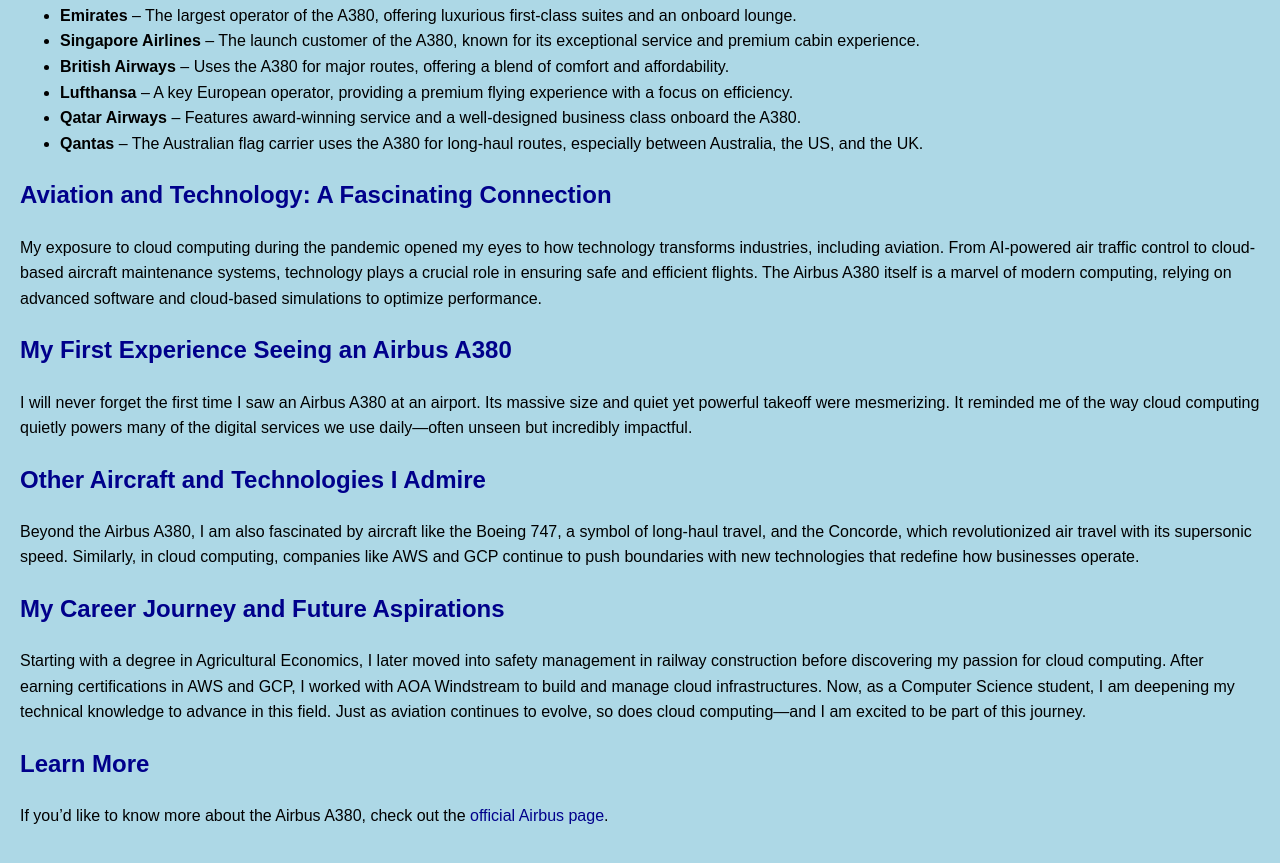
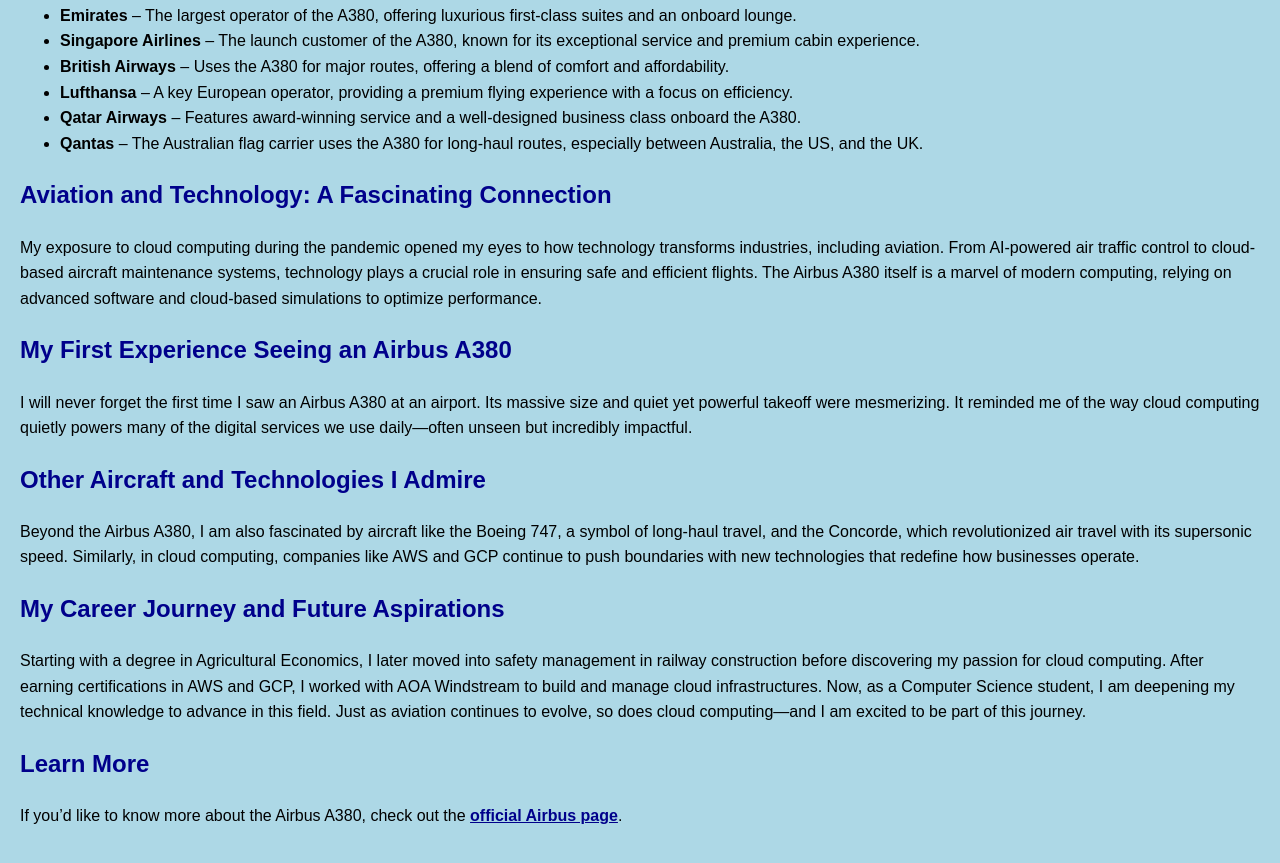
Before and after one commit to Adetola-Adebote/Week-2-app, a plain HTML site: page index.html in a window 1280 px wide. Shown: the part 1538-2401 px from the top of the page. Drawn offline with Linux system fonts and the light colour scheme.

Commit message:
Update index.html

```diff
--- a/index.html
+++ b/index.html
@@ -32,11 +32,14 @@
             height: auto;
             margin: 10px auto;
         }
+        /* Updated link styling for accessibility */
         a {
             color: darkblue;
-            text-decoration: none;
+            text-decoration: underline; /* Ensures distinction from surrounding text */
+            font-weight: bold; /* Optional: makes links stand out */
         }
         a:hover {
+            color: navy; /* Slightly darker color when hovered */
             text-decoration: underline;
         }
     </style>
```
